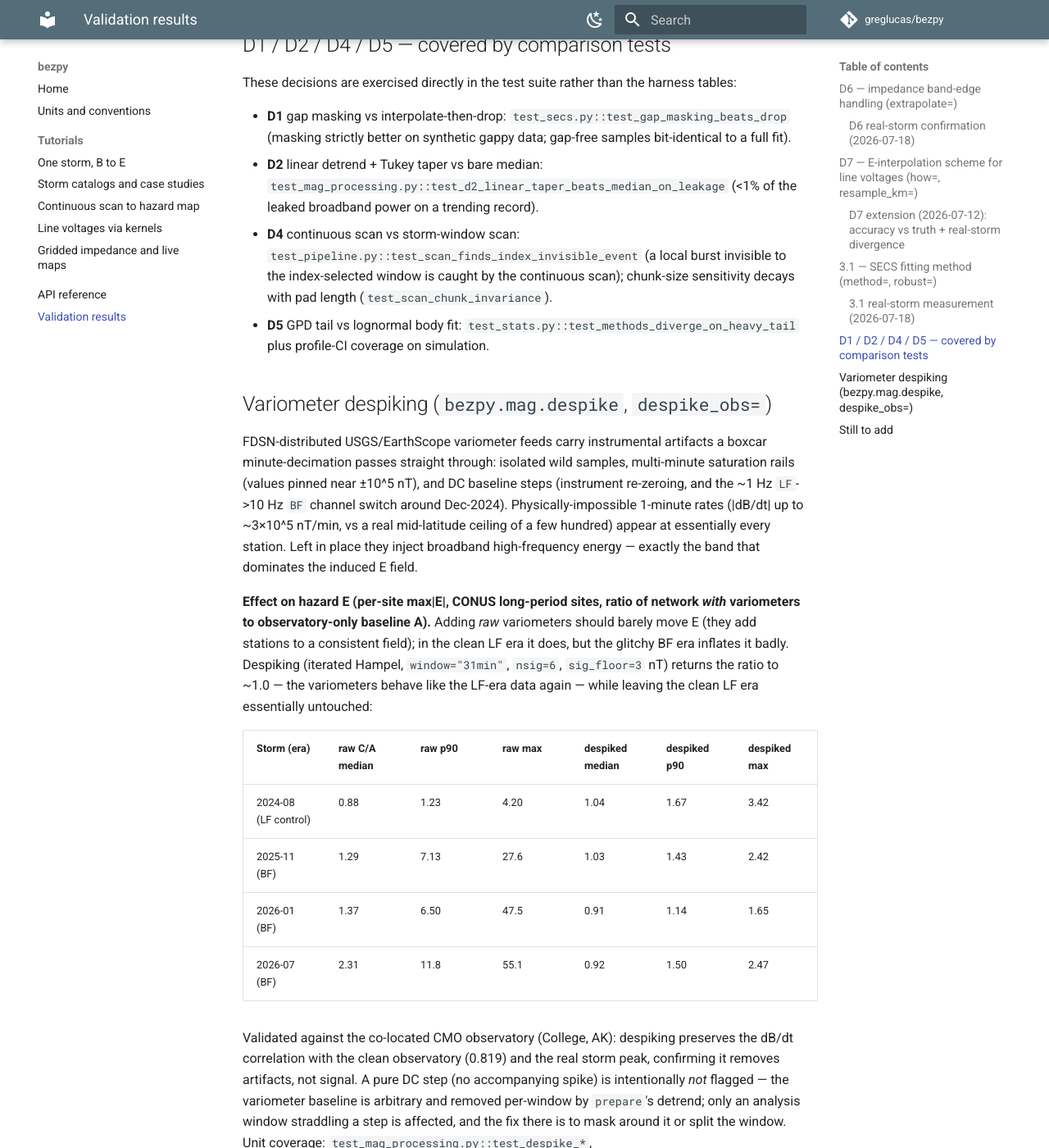
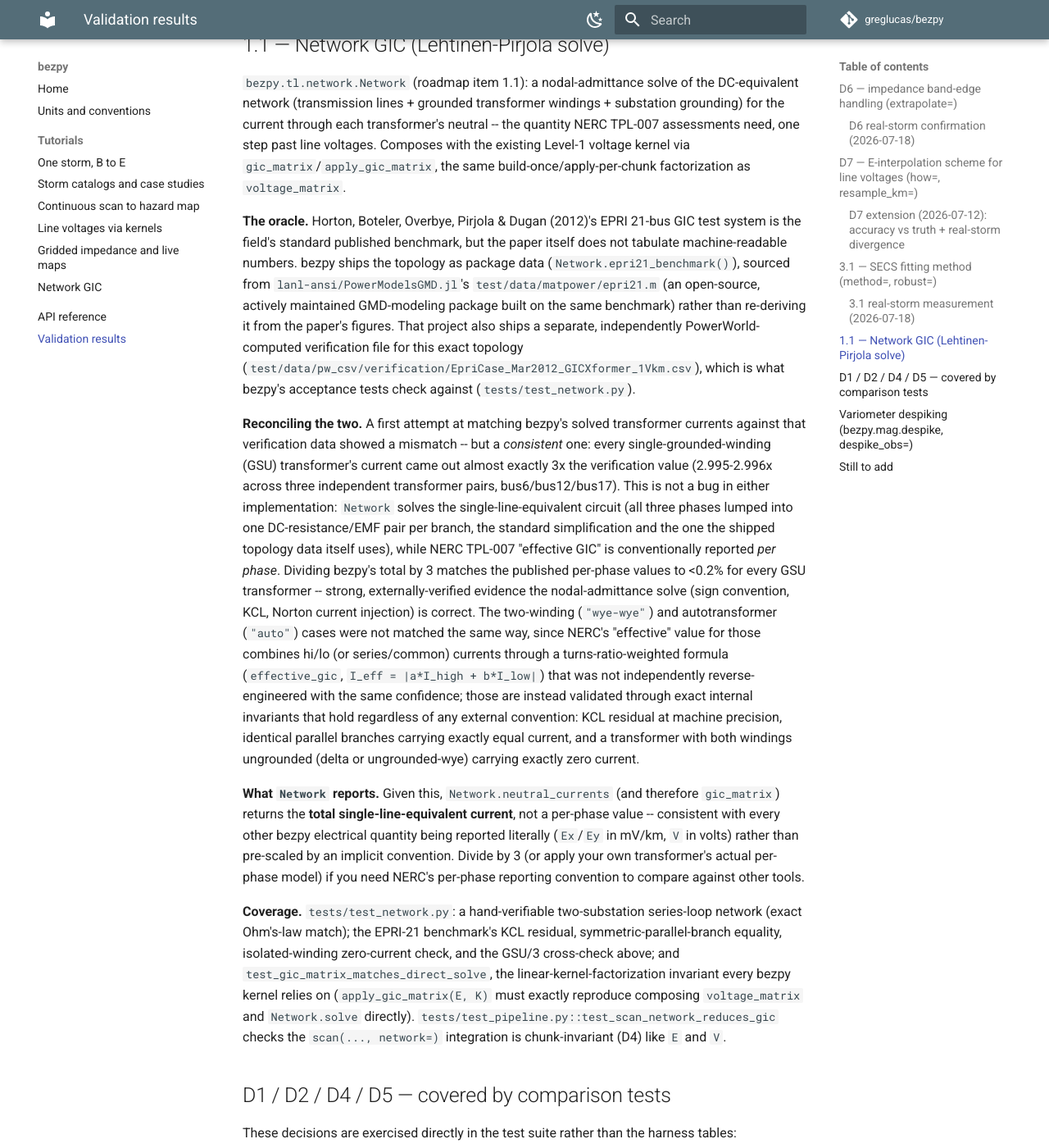
Before and after one commit to greglucas/bezpy, an MkDocs documentation site: the page built from docs/validation.md, in a window 1280 px wide and 1400 px high, scrolled down 7695 px. Shown: the whole window at 82% size. Built offline with MkDocs 1.6.1 and Material for MkDocs 9.7.7, drawn with Linux system fonts in a browser that asks for light colours; comment, search, counter and statistics services are not loaded.

Commit message:
network: GIC solve from transmission lines to transformer amperes
Adds bezpy.tl.network.Network: a Lehtinen-Pirjola (nodal-admittance) DC
network solve over transmission lines, grounded transformer windings
(wye-wye, GSU, autotransformer; ungrounded windings are omitted), and
substation grounding, producing per-transformer neutral current -- the
quantity NERC TPL-007 assessments need, one step past line voltages.

gic_matrix/apply_gic_matrix compose the network with the existing Level-1
voltage kernel using the same build-once/apply-per-chunk factorization as
voltage_matrix: the admittance solve and geometry contract into one
kernel applied per chunk as a matmul. effective_gic implements the
TPL-007 |a*I_high + b*I_low| combination. scan(..., network=) adds an I
reducer group next to E and V, reusing the chunked and parallel machinery
added for workers= (the V-only kernel plumbing is generalized into a
{"V": ..., "I": ...} dict rather than duplicated a third time).

Ships the Horton et al. (2012) EPRI 21-bus GIC test system as package
data (Network.epri21_benchmark(), sourced from
lanl-ansi/PowerModelsGMD.jl's epri21.m). GSU-transformer currents match
that project's PowerWorld verification data to <0.2% once a factor of 3
is accounted for: bezpy reports the total single-line-equivalent current
where NERC's convention is per-phase (derivation in VALIDATION.md 1.1).
Internal invariants -- KCL residual at machine precision, symmetric
branches carrying exactly equal current, an ungrounded winding carrying
exactly zero -- hold independently of that convention.

Adds tests/test_network.py (hand-verifiable toy network, the EPRI-21
checks, and the linear-kernel-factorization invariant apply_gic_matrix
must satisfy), a chunk-invariance test for the scan path, and
docs/tutorials/network-gic.md.

```diff
--- a/VALIDATION.md
+++ b/VALIDATION.md
@@ -306,6 +306,70 @@ where the synthetic scenario's stress applies, tune `tau` with
 here. `smoother=False` remains the causal real-time recommendation
 (unaffected by this measurement).
 
+## 1.1 — Network GIC (Lehtinen-Pirjola solve)
+
+`bezpy.tl.network.Network` (roadmap item 1.1): a nodal-admittance solve of
+the DC-equivalent network (transmission lines + grounded transformer
+windings + substation grounding) for the current through each transformer's
+neutral -- the quantity NERC TPL-007 assessments need, one step past line
+voltages. Composes with the existing Level-1 voltage kernel via
+`gic_matrix`/`apply_gic_matrix`, the same build-once/apply-per-chunk
+factorization as `voltage_matrix`.
+
+**The oracle.** Horton, Boteler, Overbye, Pirjola & Dugan (2012)'s EPRI
+21-bus GIC test system is the field's standard published benchmark, but the
+paper itself does not tabulate machine-readable numbers. bezpy ships the
+topology as package data (`Network.epri21_benchmark()`), sourced from
+`lanl-ansi/PowerModelsGMD.jl`'s `test/data/matpower/epri21.m` (an
+open-source, actively maintained GMD-modeling package built on the same
+benchmark) rather than re-deriving it from the paper's figures. That
+project also ships a separate, independently PowerWorld-computed
+verification file for this exact topology
+(`test/data/pw_csv/verification/EpriCase_Mar2012_GICXformer_1Vkm.csv`),
+which is what bezpy's acceptance tests check against
+(`tests/test_network.py`).
+
+**Reconciling the two.** A first attempt at matching bezpy's solved
+transformer currents against that verification data showed a mismatch --
+but a *consistent* one: every single-grounded-winding (GSU) transformer's
+current came out almost exactly 3x the verification value (2.995-2.996x
+across three independent transformer pairs, bus6/bus12/bus17). This is not
+a bug in either implementation: `Network` solves the single-line-equivalent
+circuit (all three phases lumped into one DC-resistance/EMF pair per
+branch, the standard simplification and the one the shipped topology data
+itself uses), while NERC TPL-007 "effective GIC" is conventionally reported
+*per phase*. Dividing bezpy's total by 3 matches the published per-phase
+values to <0.2% for every GSU transformer -- strong, externally-verified
+evidence the nodal-admittance solve (sign convention, KCL, Norton current
+injection) is correct. The two-winding (`"wye-wye"`) and autotransformer
+(`"auto"`) cases were not matched the same way, since NERC's "effective"
+value for those combines hi/lo (or series/common) currents through a
+turns-ratio-weighted formula (`effective_gic`, `I_eff = |a*I_high +
+b*I_low|`) that was not independently reverse-engineered with the same
+confidence; those are instead validated through exact internal invariants
+that hold regardless of any external convention: KCL residual at machine
+precision, identical parallel branches carrying exactly equal current, and
+a transformer with both windings ungrounded (delta or ungrounded-wye)
+carrying exactly zero current.
+
+**What `Network` reports.** Given this, `Network.neutral_currents` (and
+therefore `gic_matrix`) returns the **total single-line-equivalent
+current**, not a per-phase value -- consistent with every other bezpy
+electrical quantity being reported literally (`Ex`/`Ey` in mV/km, `V` in
+volts) rather than pre-scaled by an implicit convention. Divide by 3 (or
+apply your own transformer's actual per-phase model) if you need NERC's
+per-phase reporting convention to compare against other tools.
+
+**Coverage.** `tests/test_network.py`: a hand-verifiable two-substation
+series-loop network (exact Ohm's-law match); the EPRI-21 benchmark's KCL
+residual, symmetric-parallel-branch equality, isolated-winding zero-current
+check, and the GSU/3 cross-check above; and
+`test_gic_matrix_matches_direct_solve`, the linear-kernel-factorization
+invariant every bezpy kernel relies on (`apply_gic_matrix(E, K)` must
+exactly reproduce composing `voltage_matrix` and `Network.solve` directly).
+`tests/test_pipeline.py::test_scan_network_reduces_gic` checks the `scan(...,
+network=)` integration is chunk-invariant (D4) like `E` and `V`.
+
 ## D1 / D2 / D4 / D5 — covered by comparison tests
 
 These decisions are exercised directly in the test suite rather than the
--- a/mkdocs.yml
+++ b/mkdocs.yml
@@ -51,5 +51,6 @@ nav:
       - Continuous scan to hazard map: tutorials/hazard-scan.md
       - Line voltages via kernels: tutorials/line-voltages.md
       - Gridded impedance and live maps: tutorials/gridded-impedance.md
+      - Network GIC: tutorials/network-gic.md
   - API reference: api.md
   - Validation results: validation.md
```
Also changed, not shown: CHANGELOG.md (+13 -2 lines), README.md (+23 -0 lines), docs/api.md (+2 -0 lines), docs/index.md (+8 -5 lines), docs/tutorials/network-gic.md (added, +124 -0 lines), 7 other files.
